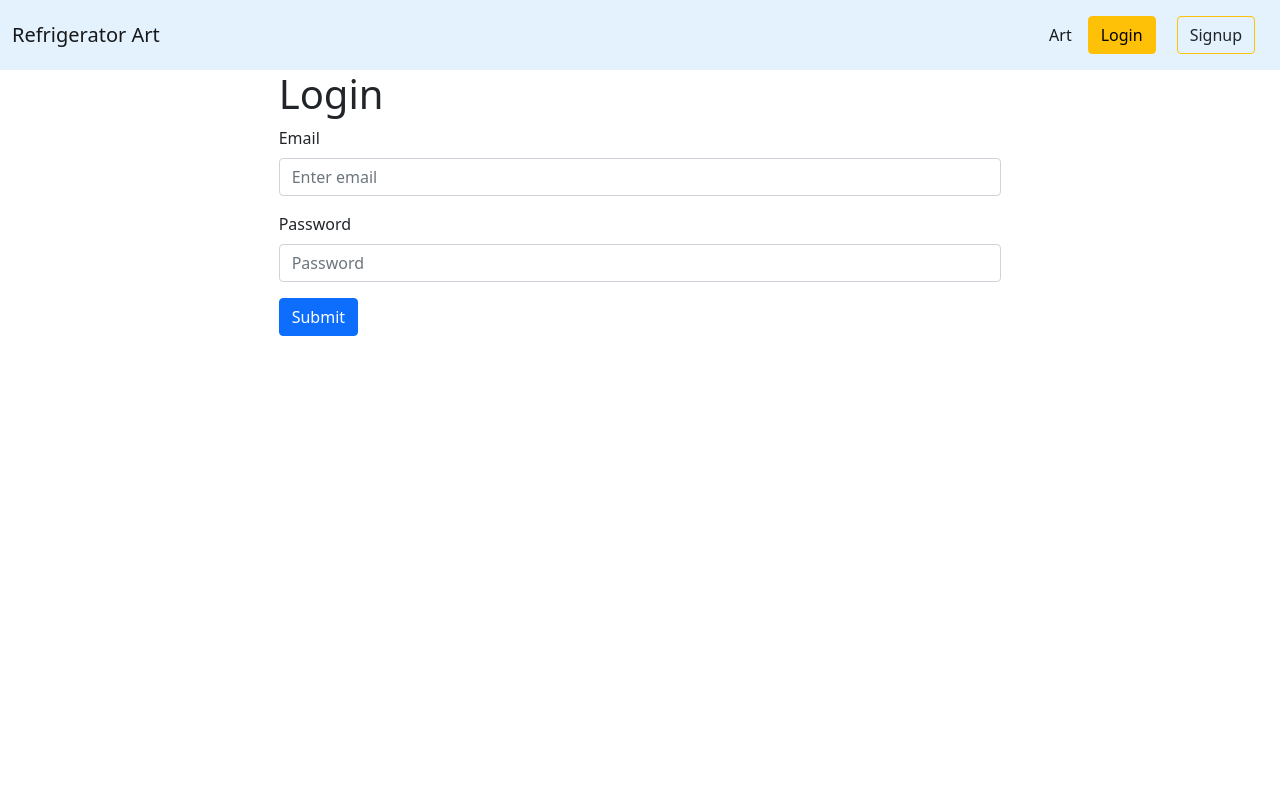
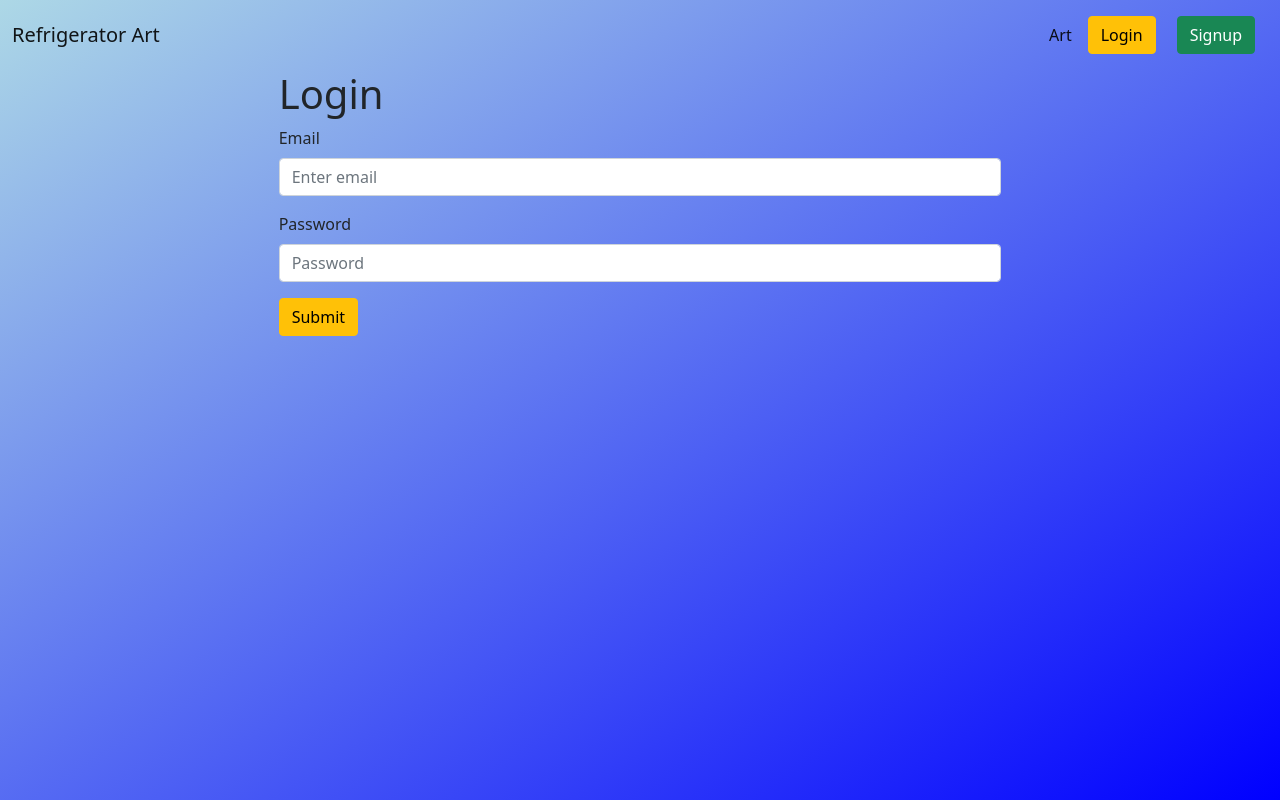
Before and after one commit to e-monty/cis410-fa21-montgomery-vue, a Vue app: page /login in a window 1280 px wide. Built offline with nearby package versions, Linux system fonts and the light colour scheme; no server answers.

Commit message:
style updates, troubleshooting POST review

```diff
--- a/src/components/Account.vue
+++ b/src/components/Account.vue
@@ -16,7 +16,7 @@
       <tbody>
         <tr v-for="thisRating in ratingsByUser" :key="thisRating.RatingPK">
           <th>
-            <router-link :to="`/art/${thisRating.ArtFK}`">{{
+            <router-link class="link" :to="`/art/${thisRating.ArtFK}`">{{
               thisRating.Title
             }}</router-link>
           </th>
@@ -64,4 +64,11 @@ export default {
 };
 </script>
 
-<style></style>
+<style>
+.link {
+  color: black;
+}
+th {
+  border: none;
+}
+</style>
--- a/src/components/Art.vue
+++ b/src/components/Art.vue
@@ -21,7 +21,7 @@
           </th>
           <th>
             <router-link :to="`/art/${anArt.ArtPK}`"
-              ><button class="btn btn-primary">Details</button></router-link
+              ><button class="btn btn-success">Details</button></router-link
             >
           </th>
         </tr>
--- a/src/components/ArtDetail.vue
+++ b/src/components/ArtDetail.vue
@@ -40,7 +40,7 @@
     >
 
     <router-link v-else :to="`/login`"
-      ><button class="btn btn-outline-success">
+      ><button class="btn btn-success">
         Sign In to Add a Review
       </button></router-link
     >
--- a/src/components/Header.vue
+++ b/src/components/Header.vue
@@ -1,12 +1,12 @@
 <template>
   <nav
     class="navbar navbar-expand-lg navbar-light"
-    style="background-color: #e3f2fd"
+    style="background-color: linear-gradient(to bottom right, lightblue, blue)"
   >
     <div class="container-fluid">
       <router-link class="navbar-brand" to="/">Refrigerator Art</router-link>
       <button
-        class="navbar-toggler"
+        class="navbar-toggler navbar-light bg-light"
         type="button"
         data-bs-toggle="collapse"
         data-bs-target="#navbarNav"
@@ -49,9 +49,7 @@
               class="nav-link active"
               aria-current="page"
               to="/signup"
-              ><button class="btn btn-outline-warning text-dark">
-                Signup
-              </button></router-link
+              ><button class="btn btn-success">Signup</button></router-link
             >
           </li>
           <li v-if="auth" class="nav-item">
--- a/src/components/Home.vue
+++ b/src/components/Home.vue
@@ -286,4 +286,12 @@ export default {};
 .card {
   margin: 5px;
 }
+html {
+  height: 100%;
+}
+body {
+  background-image: linear-gradient(to bottom right, lightblue, blue);
+  background-repeat: no-repeat;
+  background-attachment: fixed;
+}
 </style>
--- a/src/components/Login.vue
+++ b/src/components/Login.vue
@@ -28,7 +28,7 @@
           v-model="password"
         />
       </div>
-      <button type="submit" class="btn btn-primary">Submit</button>
+      <button type="submit" class="btn btn-warning">Submit</button>
 
       <p v-if="credentialsError" class="form-text text-danger">
         Invalid credentials
--- a/src/components/ReviewCreate.vue
+++ b/src/components/ReviewCreate.vue
@@ -12,8 +12,8 @@
                 ><br />
                 <select v-model="selected" required>
                   <option disabled value="">Please select one</option>
-                  <option value="True">Yes!</option>
-                  <option value="False">No...</option>
+                  <option value="Pass">Yes!</option>
+                  <option value="Fail">No...</option>
                 </select>
               </div>
               <div class="mb-3">
@@ -78,7 +78,7 @@ export default {
         .catch(() => {
           this.errorMessage =
             "Unable to create a review, please try again later";
-          console.log("the review", myReview);
+          console.log("error review", myReview);
         });
     },
     cancelReview() {
--- a/src/components/Signup.vue
+++ b/src/components/Signup.vue
@@ -49,7 +49,7 @@
           v-model="password"
         />
       </div>
-      <button type="submit" class="btn btn-primary">Submit</button>
+      <button type="submit" class="btn btn-warning">Submit</button>
       <p id="error-signup" class="text-danger">{{ errorMessage }}</p>
     </form>
   </div>
```
Also changed, not shown: 5 other files (tests, documents, lock files or other folders).
